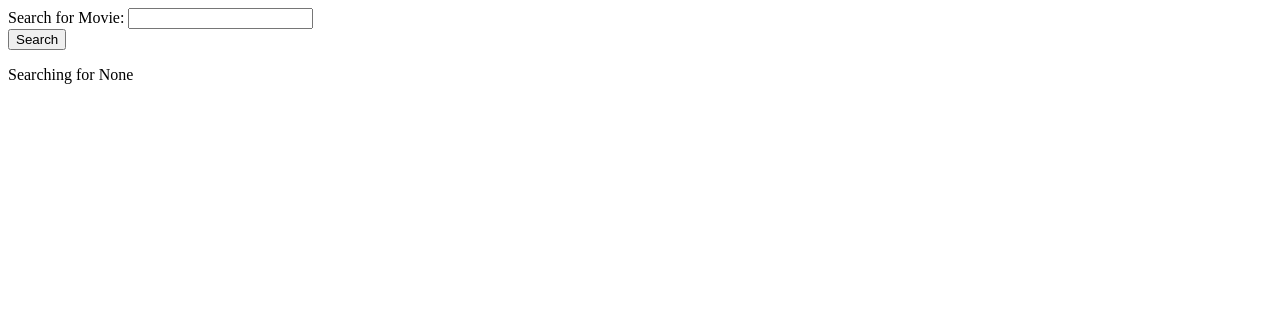
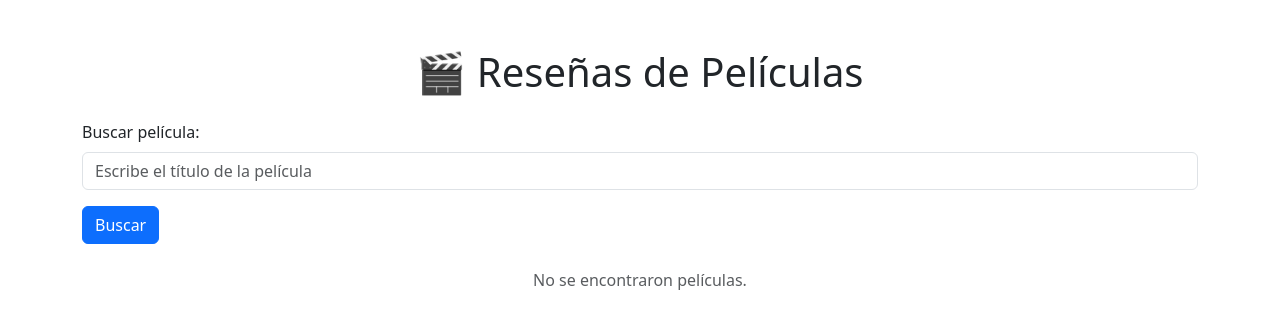
Before and after one commit to alejo180905/moviereviewsproject, a Django app: page / in a window 1280 px wide. Shown: the top 329 px of the page. Run offline with Django 5.2, Linux system fonts and the light colour scheme; data that the repository does not hold is empty.

Commit message:
visualizacion de peliculas con estilo

```diff
--- a/movie/templates/home.html
+++ b/movie/templates/home.html
@@ -2,31 +2,75 @@
 <html lang="es">
 <head>
     <meta charset="UTF-8">
-    <title>Movie Reviews</title>
+    <title>Reseñas de Películas</title>
+
+    <link href="https://cdn.jsdelivr.net/npm/bootstrap@5.3.8/dist/css/bootstrap.min.css"
+          rel="stylesheet">
 </head>
 <body>
-    <div class="container">
-        <form action="">
+
+<div class="container mt-5">
+
+    <h1 class="mb-4 text-center">🎬 Reseñas de Películas</h1>
+
+    <form action="" method="get" class="mb-4">
         <div class="mb-3">
             <label for="searchMovie" class="form-label">
-                    Search for Movie:
+                Buscar película:
             </label>
-                <input type="text" class="form-control" name="searchMovie"/>
+            <input
+                type="text"
+                class="form-control"
+                name="searchMovie"
+                placeholder="Escribe el título de la película"
+            />
         </div>
-            <button type="submit" class="btn btn-primary">Search</button>
+        <button type="submit" class="btn btn-primary">
+            Buscar
+        </button>
     </form>
 
-        <p>Searching for {{searchTerm}}</p>
+    {% if searchTerm %}
+        <p class="text-muted">
+            Buscando <strong>{{ searchTerm }}</strong>
+        </p>
+    {% endif %}
 
     {% for movie in movies %}
-            <h2>{{ movie.title }}</h2>
-            <h3>{{ movie.description }}</h3>
-            <img src="{{ movie.image.url }}"/>
+        <div class="card mb-4 shadow-sm">
+            <div class="card-body">
+
+                <h2 class="card-title">{{ movie.title }}</h2>
+
+                <p class="card-text text-muted">
+                    {{ movie.description }}
+                </p>
+
+                {% if movie.image %}
+                    <img
+                        src="{{ movie.image.url }}"
+                        class="img-fluid rounded mb-3"
+                        alt="{{ movie.title }}"
+                    />
+                {% endif %}
+
                 {% if movie.url %}
-                <a href="{{ movie.url }}"> Movie Link </a>
+                    <a href="{{ movie.url }}"
+                       class="btn btn-outline-primary"
+                       target="_blank">
+                        Ver película
+                    </a>
                 {% endif %}
+
+            </div>
+        </div>
+    {% empty %}
+        <p class="text-center text-muted">
+            No se encontraron películas.
+        </p>
     {% endfor %}
-        <br/>
+
 </div>
+
 </body>
 </html>
```
Also changed, not shown: db.sqlite3 (deleted), 1 other file. Lines whose indentation alone changed are shown as unchanged.
